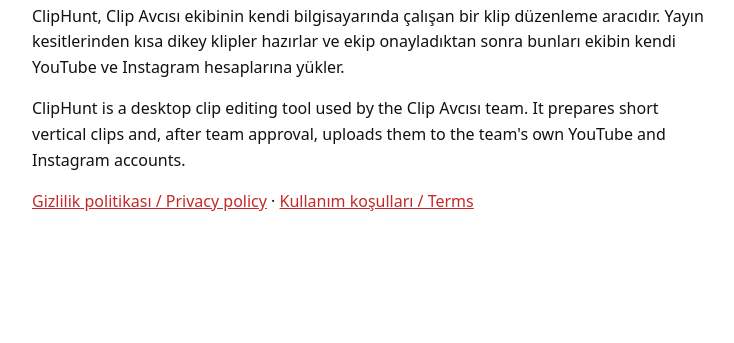
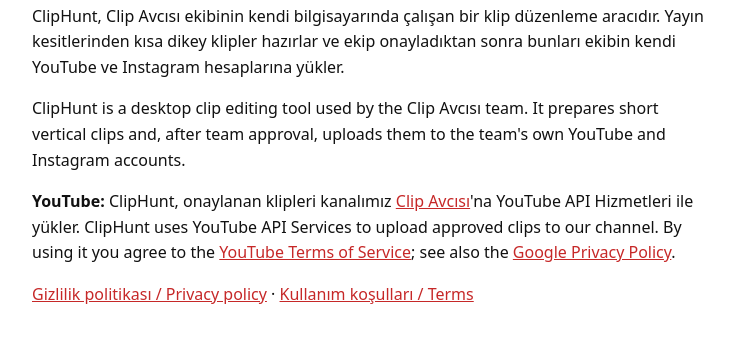
Before and after one commit to cliphunt/cliphunt.github.io, a plain HTML site: page index.html in a window 1280 px wide. Shown: the part 117-460 px from the top of the page, without its empty margins (268-1002 px from the left). Drawn offline with Linux system fonts and the light colour scheme.

Commit message:
Add files via upload

```diff
--- a/index.html
+++ b/index.html
@@ -10,6 +10,7 @@
 <h1>ClipHunt</h1>
 <p>ClipHunt, Clip Avcısı ekibinin kendi bilgisayarında çalışan bir klip düzenleme aracıdır. Yayın kesitlerinden kısa dikey klipler hazırlar ve ekip onayladıktan sonra bunları ekibin kendi YouTube ve Instagram hesaplarına yükler.</p>
 <p>ClipHunt is a desktop clip editing tool used by the Clip Avcısı team. It prepares short vertical clips and, after team approval, uploads them to the team's own YouTube and Instagram accounts.</p>
+<p><strong>YouTube:</strong> ClipHunt, onaylanan klipleri kanalımız <a href="https://www.youtube.com/@clipavcisi">Clip Avcısı</a>'na YouTube API Hizmetleri ile yükler. ClipHunt uses YouTube API Services to upload approved clips to our channel. By using it you agree to the <a href="https://www.youtube.com/t/terms">YouTube Terms of Service</a>; see also the <a href="https://policies.google.com/privacy">Google Privacy Policy</a>.</p>
 <p><a href="gizlilik.html">Gizlilik politikası / Privacy policy</a> · <a href="kosullar.html">Kullanım koşulları / Terms</a></p>
 </body>
 </html>
```
